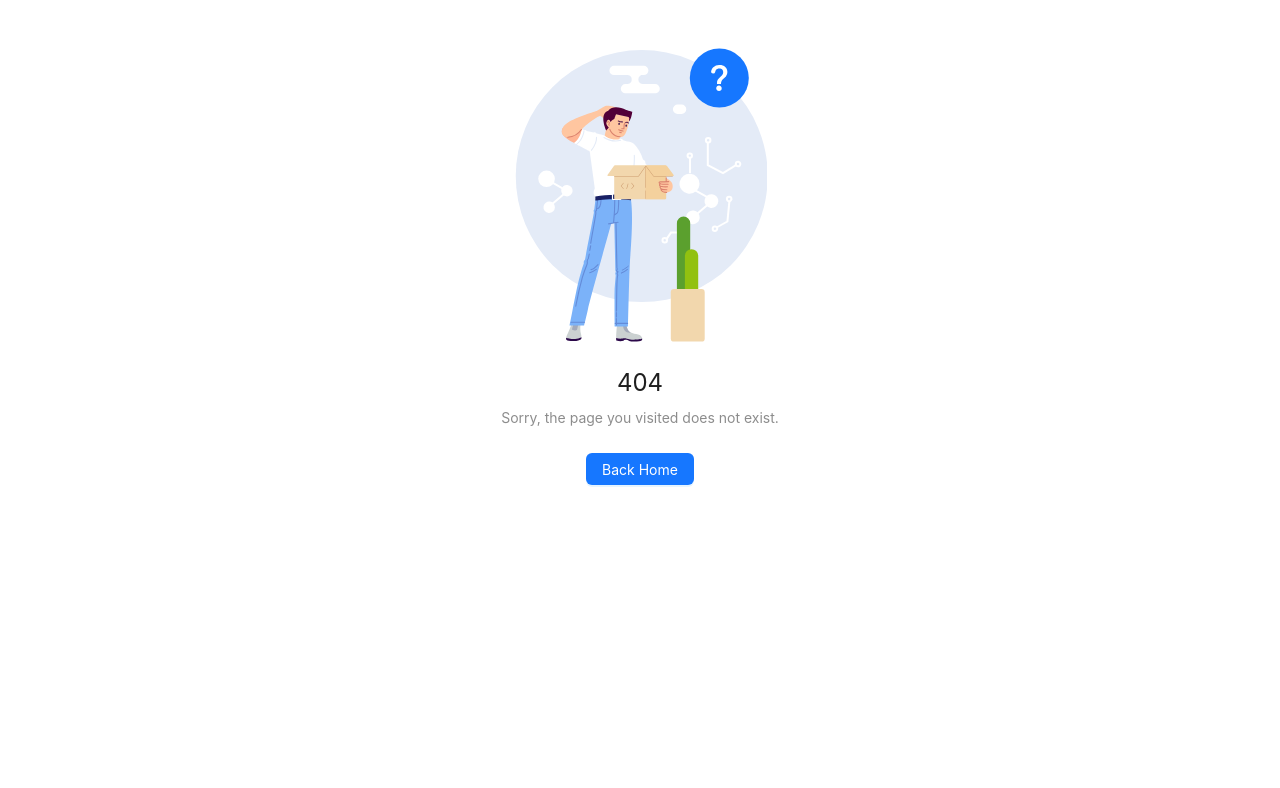
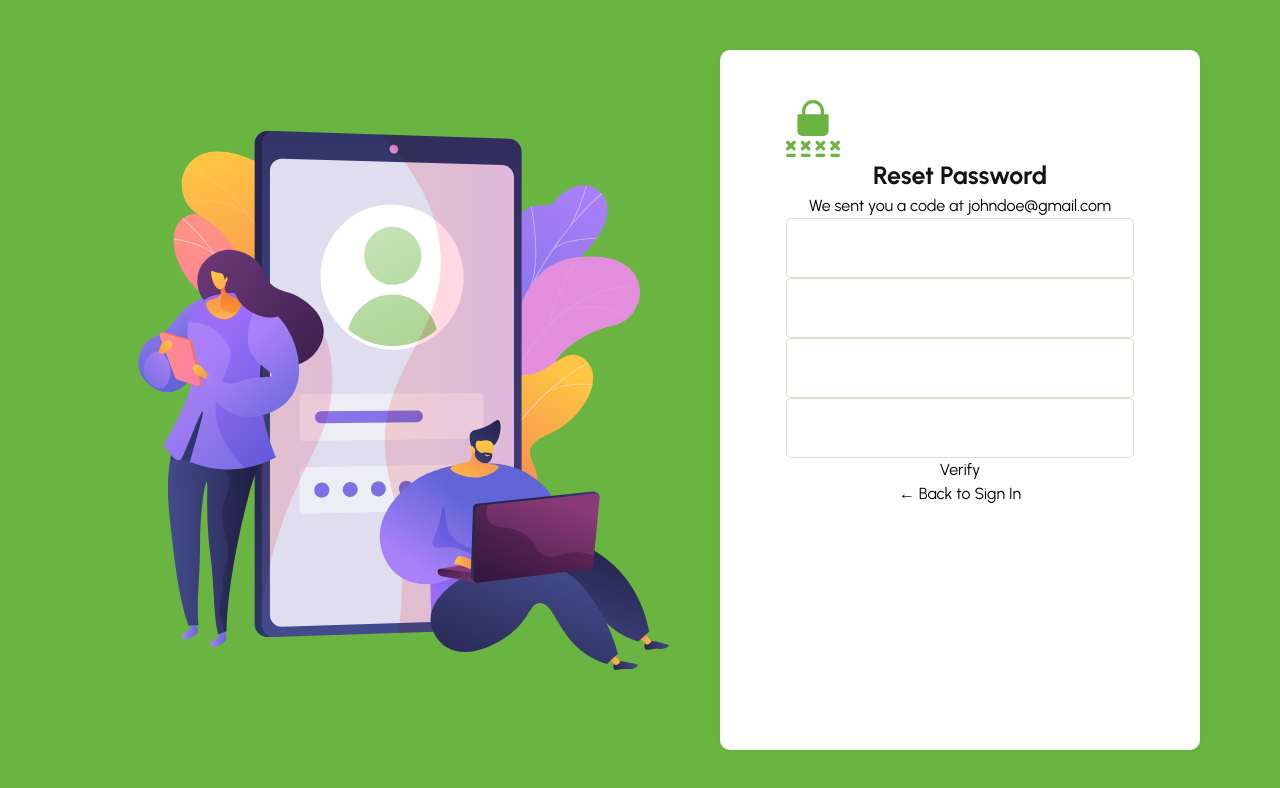
Before and after one commit to ShoaibFarooka/AdStatixx, a React (Vite) app in the folder client/: page /verify-otp in a window 1280 px wide. Before the commit this address had no page. Shown: the top 788 px of the page. Built offline with nearby package versions, Linux system fonts and the light colour scheme.

Commit message:
verify otp

```diff
--- a/client/src/pages/common/ForgotPassword/components/ResendEmail/ResendEmail.css
+++ b/client/src/pages/common/ForgotPassword/components/ResendEmail/ResendEmail.css
@@ -14,3 +14,31 @@
     color: #0000EE;
     cursor: pointer;
 }
+
+.otp-inputs {
+    display: flex;
+    gap: 10px;
+    justify-content: center;
+    margin: 20px 0;
+}
+
+.otp-input {
+    width: 30px;
+    height: 40px;
+    text-align: center;
+    font-size: 1.5em;
+    border: 1px solid #ccc;
+    border-radius: 20px !important;
+}
+
+.verify-btn {
+    background-color: #4CAF50;
+    color: white;
+    padding: 10px 20px;
+    border: none;
+    cursor: pointer;
+    margin-top: 10px;
+}
+.verify-btn:hover {
+    background-color: #45a049;
+}
--- a/client/src/pages/common/ForgotPassword/components/ResendEmail/ResendEmail.jsx
+++ b/client/src/pages/common/ForgotPassword/components/ResendEmail/ResendEmail.jsx
@@ -7,8 +7,10 @@ const ResendEmail = ({ handleReset, setView }) => {
     return (
         <div className="user-resend-email auth-form">
             <div className="title">Check your e-mail</div>
-            <div className="description">You should have received instructions on how to recover your account through the e-mail you’ve provided</div>
-            <div className="input-form">
+            <div className="description">
+                You should have received instructions on how to recover your account through the e-mail you’ve provided
+            </div>
+            <div className="">
                 <button className='btn' onClick={handleReset}>Resend E-mail</button>
             </div>
             <div className='navigation navigation-1'>
@@ -20,7 +22,7 @@ const ResendEmail = ({ handleReset, setView }) => {
                 <Link to='/login' className='nav-link'>Log in here</Link>
             </div>
         </div>
-    )
+    );
 };
 
 export default ResendEmail;
--- a/client/src/pages/common/Register/components/Form/Form.jsx
+++ b/client/src/pages/common/Register/components/Form/Form.jsx
@@ -147,7 +147,7 @@ const Form = ({ type }) => {
         try {
             const response = await userService.registerUser(formattedData, type);
             message.success(response?.message);
-            navigate('/login');
+            navigate('/verify-otp');
         } catch (error) {
             message.error(error.response.data?.error);
         } finally {
--- /dev/null
+++ b/client/src/pages/common/VerifyOTP/Verify.jsx
@@ -0,0 +1,71 @@
+import React, { useState } from 'react';
+import AuthContainer from '../../../components/AuthContainer/AuthContainer';
+import lock from '../../../assets/images/lock.svg'
+import { useNavigate } from 'react-router-dom';
+
+const Verify = () => {
+    const [otp, setOtp] = useState(['', '', '', '']);
+    const navigate = useNavigate()
+    const handleOtpChange = (value, index) => {
+        if (/^\d*$/.test(value)) {
+            const newOtp = [...otp];
+            newOtp[index] = value;
+            setOtp(newOtp);
+
+            if (value && index < 3) {
+                document.getElementById(`otp-${index + 1}`).focus();
+            }
+        }
+    };
+
+    const handleVerify = () => {
+        const otpCode = otp.join('');
+        console.log("Entered OTP:", otpCode);
+        navigate("/login")
+    };
+
+    return (
+        <AuthContainer >
+
+            <div className="flex justify-center items-center">
+                <div className="auth-form mt-20">
+
+                    <div className='flex justify-center mb-[14px]'>
+                        <img src={lock} alt="lock" />
+                    </div>
+
+                    <div className="title">Reset Password</div>
+                    <p className="text-gray-500 mb-10">We sent you a code at <span className="text-green-500">johndoe@gmail.com</span></p>
+
+                    <div className="flex space-x-3 mb-10">
+                        {otp.map((digit, index) => (
+                            <input
+                                key={index}
+                                id={`otp-${index}`}
+                                type="text"
+                                maxLength="1"
+                                value={digit}
+                                onChange={(e) => handleOtpChange(e.target.value, index)}
+                                className="w-12 h-12 text-center text-2xl border rounded-[20px] focus:outline-none focus:border-green-500"
+                            />
+                        ))}
+                    </div>
+
+                    <button
+                        onClick={handleVerify}
+                        className="bg-[#6AB541] w-full h-[50px] rounded-[10px]"
+                    >
+                        Verify
+                    </button>
+
+                    <div className="mt-4">
+                        <a href="/login" className="">← Back to Sign In</a>
+                    </div>
+                </div>
+            </div>
+
+        </AuthContainer>
+    );
+};
+
+export default Verify;
--- a/client/src/router/RouteConfig.jsx
+++ b/client/src/router/RouteConfig.jsx
@@ -7,6 +7,7 @@ import CompanyCampaigns from '../pages/company/Campaigns/Campaigns.jsx';
 import AddCampaigns from '../pages/company/Campaigns/components/AddCampaign.jsx';
 import Redirect from '../pages/common/Redirect/Redirect.jsx';
 import NotFound from '../pages/common/NotFound/NotFound.jsx';
+import Verify from '../pages/common/VerifyOTP/Verify.jsx';
 
 const routes = [
   //user
@@ -37,6 +38,7 @@ const routes = [
   { path: "/", element: <Redirect />, protected: true, authRedirect: false, showSidebar: false },
   { path: "/login", element: <Login />, protected: false, authRedirect: true, showSidebar: false },
   { path: "/register", element: <Register />, protected: false, authRedirect: true, showSidebar: false },
+  { path: "/verify-otp", element: <Verify />, protected: false, authRedirect: true, showSidebar: false },
   { path: "/forgot-password", element: <ForgotPassword />, protected: false, authRedirect: true, showSidebar: false },
   { path: "/reset-password", element: <ResetPassword />, protected: false, authRedirect: true, showSidebar: false },
   { path: "*", element: <NotFound />, protected: false, showSidebar: false },
```
Also changed, not shown: client/src/assets/images/lock.svg (added).
